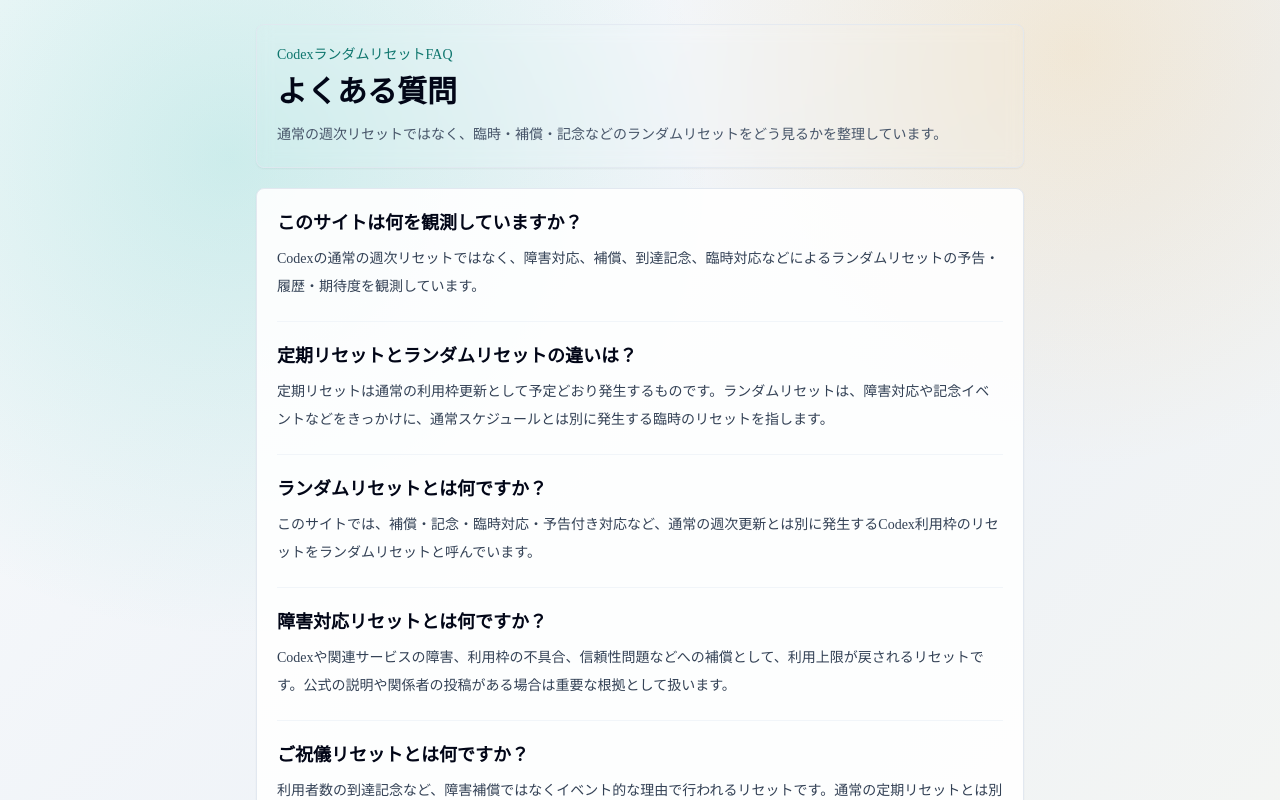
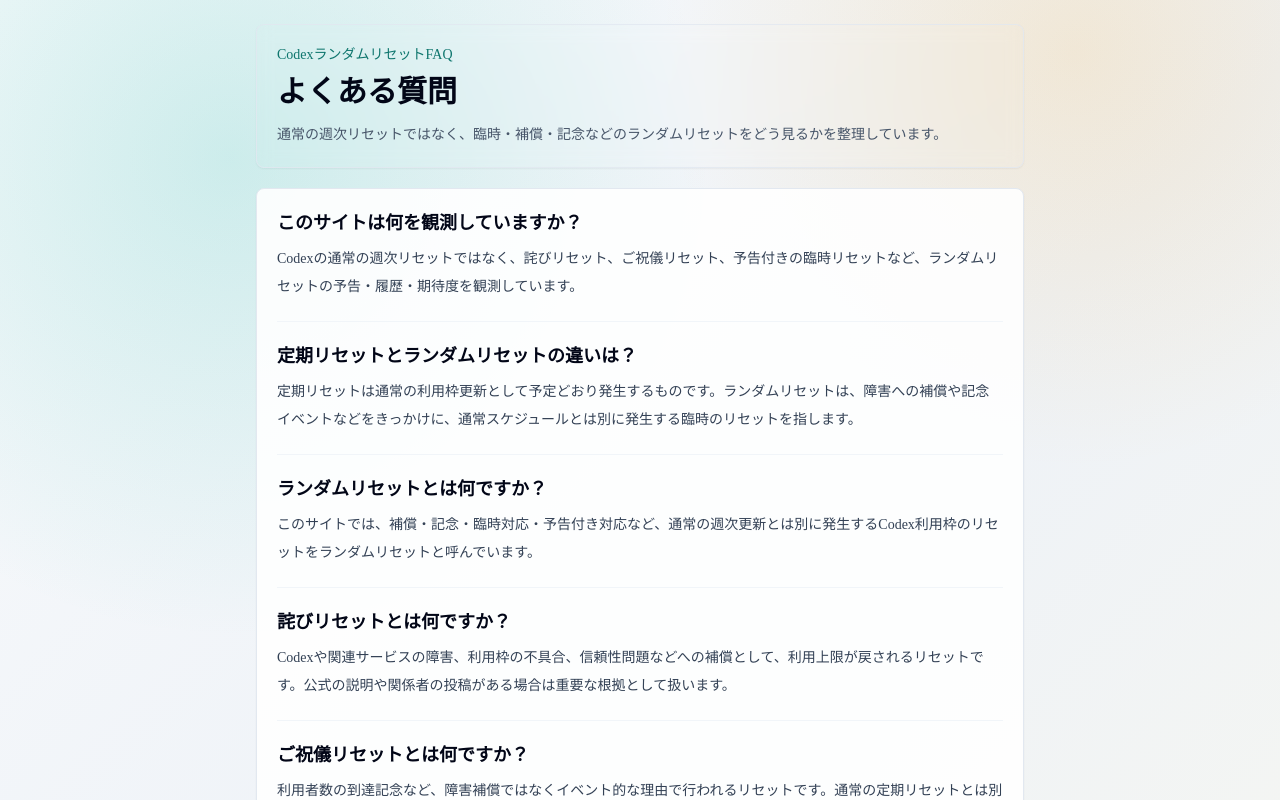
Before and after one commit to gussuri/codex-reset-observatory, a Next.js app: page /faq in a window 1280 px wide. Shown: the top 800 px of the page. Built offline with nearby package versions, Linux system fonts and the light colour scheme.

Commit message:
Rename incident reset label

```diff
--- a/app/about/page.tsx
+++ b/app/about/page.tsx
@@ -19,7 +19,7 @@ export default function AboutPage() {
             Codexリセット観測所について
           </h1>
           <p className="mt-3 text-sm leading-6 text-slate-600">
-            障害対応・補償・記念・臨時対応などによるCodexのランダムリセット情報を、日本語で整理する非公式サイトです。
+            詫び・ご祝儀・予告付き臨時対応などによるCodexのランダムリセット情報を、日本語で整理する非公式サイトです。
           </p>
         </header>
 
@@ -29,7 +29,7 @@ export default function AboutPage() {
               Codexリセット観測所は、Codexのランダムリセット情報を観測・整理する非公式サイトです。
             </p>
             <p>
-              主に扱うのは、週次の定期リセットではなく、障害対応・補償・到達記念・臨時対応などによって行われるリセットです。
+              主に扱うのは、週次の定期リセットではなく、障害や不具合への補償、到達記念、臨時対応などによって行われるリセットです。
             </p>
             <p>
               リセット期待度は公式情報ではありません。Codex Reset Radarの公開JSONをもとに、公式予告の有無やコミュニティ上の動きを日本語で見やすく整理した目安です。
--- a/app/faq/page.tsx
+++ b/app/faq/page.tsx
@@ -5,12 +5,12 @@ const faqs = [
   {
     question: "このサイトは何を観測していますか？",
     answer:
-      "Codexの通常の週次リセットではなく、障害対応、補償、到達記念、臨時対応などによるランダムリセットの予告・履歴・期待度を観測しています。",
+      "Codexの通常の週次リセットではなく、詫びリセット、ご祝儀リセット、予告付きの臨時リセットなど、ランダムリセットの予告・履歴・期待度を観測しています。",
   },
   {
     question: "定期リセットとランダムリセットの違いは？",
     answer:
-      "定期リセットは通常の利用枠更新として予定どおり発生するものです。ランダムリセットは、障害対応や記念イベントなどをきっかけに、通常スケジュールとは別に発生する臨時のリセットを指します。",
+      "定期リセットは通常の利用枠更新として予定どおり発生するものです。ランダムリセットは、障害への補償や記念イベントなどをきっかけに、通常スケジュールとは別に発生する臨時のリセットを指します。",
   },
   {
     question: "ランダムリセットとは何ですか？",
@@ -18,7 +18,7 @@ const faqs = [
       "このサイトでは、補償・記念・臨時対応・予告付き対応など、通常の週次更新とは別に発生するCodex利用枠のリセットをランダムリセットと呼んでいます。",
   },
   {
-    question: "障害対応リセットとは何ですか？",
+    question: "詫びリセットとは何ですか？",
     answer:
       "Codexや関連サービスの障害、利用枠の不具合、信頼性問題などへの補償として、利用上限が戻されるリセットです。公式の説明や関係者の投稿がある場合は重要な根拠として扱います。",
   },
--- a/app/history/page.tsx
+++ b/app/history/page.tsx
@@ -34,7 +34,7 @@ export default async function HistoryPage() {
                 ランダムリセット履歴
               </h1>
               <p className="mt-3 max-w-3xl text-sm leading-6 text-slate-600">
-                障害対応・ご祝儀・予告付き臨時リセットなど、通常の週次リセットとは別に観測された履歴を表示します。
+                詫び・ご祝儀・予告付き臨時リセットなど、通常の週次リセットとは別に観測された履歴を表示します。
               </p>
             </div>
             <History className="mt-1 h-7 w-7 shrink-0 text-slate-700" />
--- a/lib/radar.ts
+++ b/lib/radar.ts
@@ -608,7 +608,7 @@ function getResetType(item: WindowLike & { kind?: string }) {
     text.includes("障害") ||
     text.includes("補償")
   ) {
-    return "障害対応リセット";
+    return "詫びリセット";
   }
 
   if (
```
